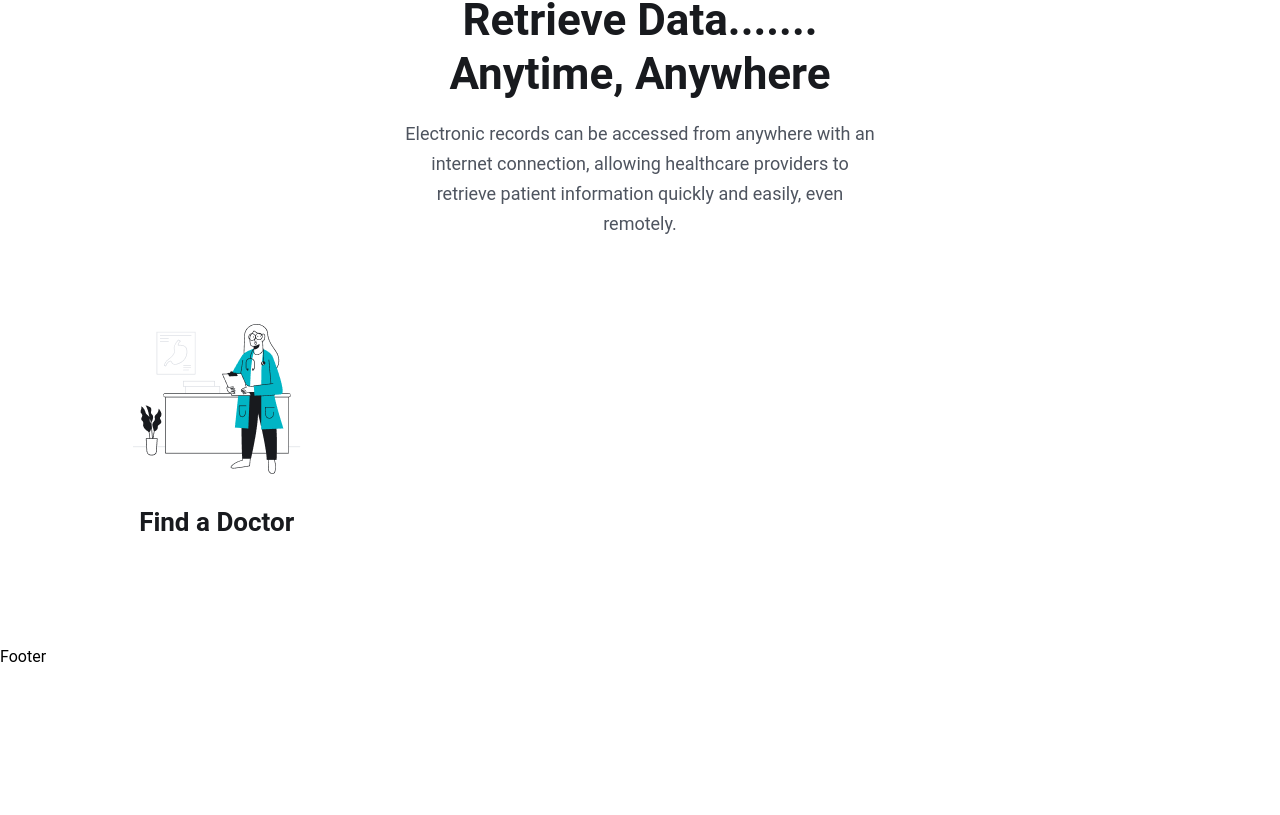
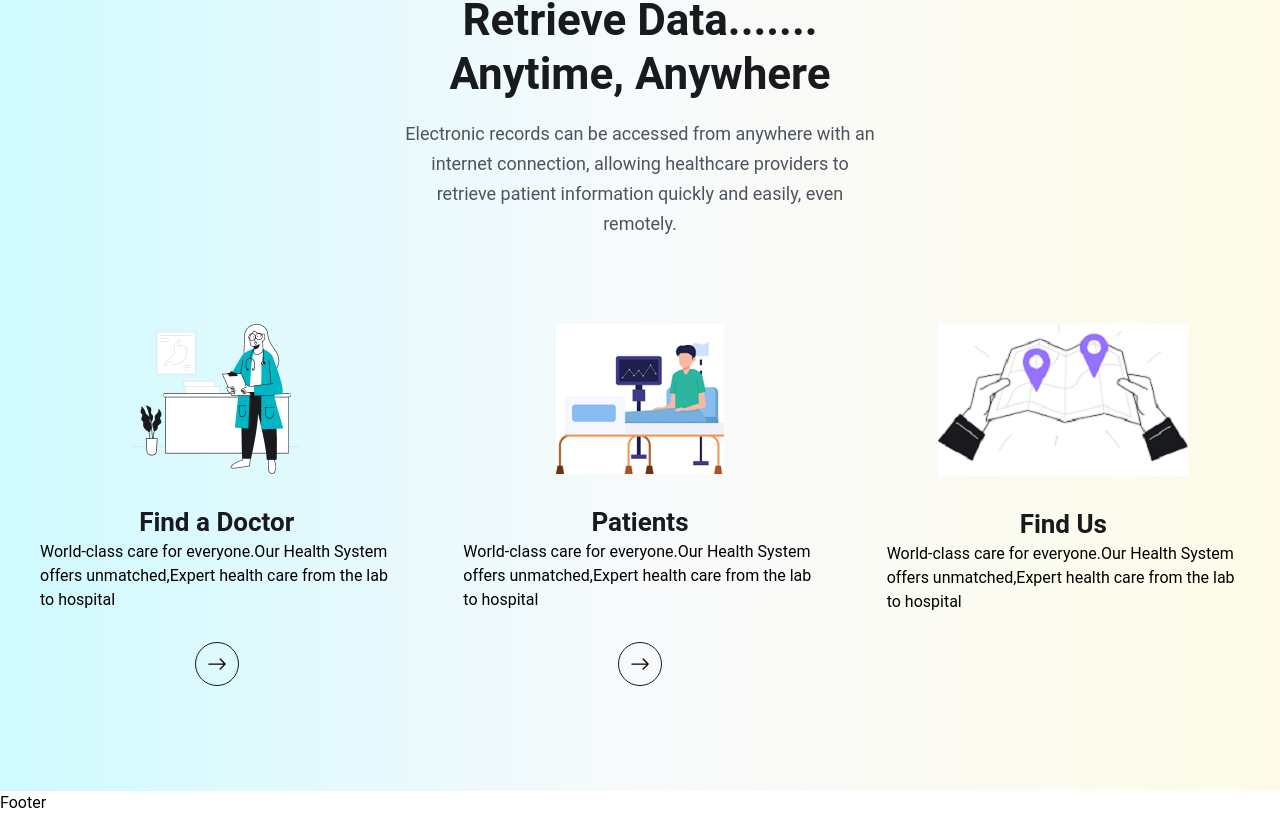
Before and after one commit to THARUG99/DEV, a React (Vite) app in the folder frontend/: page / in a window 1280 px wide. Shown: the part 819-1634 px from the top of the page. Before the commit the page ends 1488 px from the top, so only its background shows below. Built offline with nearby package versions, Linux system fonts and the light colour scheme.

Commit message:
home build

```diff
--- a/frontend/src/index.css
+++ b/frontend/src/index.css
@@ -33,6 +33,9 @@
     .hero__section{
         @apply bg-gradient-to-r from-cyan-100 via-slate-50 to-yellow-50 ;
     }
+    .body__sec{
+        @apply bg-gradient-to-r from-cyan-100 via-slate-50 to-yellow-50 ;
+    }
 }
 
 
--- a/frontend/src/pages/Home.jsx
+++ b/frontend/src/pages/Home.jsx
@@ -1,6 +1,11 @@
 import React from 'react'
 import heroimg1 from '../assets/images/heroimg1.png'
 import vec1 from '../assets/images/vec1.png'
+import vec2 from '../assets/images/vec2.png'
+import vec3 from '../assets/images/vec3.png'
+
+import { Link } from 'react-router-dom'
+import { BsArrowRight } from 'react-icons/bs'
 
 const Home = () => {
   return <>
@@ -73,7 +78,7 @@ const Home = () => {
   </section>
   {/*-------------- Hero Section End--------------------*/}
 
-  <section>
+  <section className='body__sec'>
     <div className="container">
       <div className='lg:w-[470px] mx-auto'>
         <h2 className='heading text-center'>
@@ -91,6 +96,37 @@ const Home = () => {
         </div>
         <div className='mt-[30px]'>
           <h2 className='text-[26px] leading-9 text-headingColor font-[700] text-center'>Find a Doctor</h2>
+          <p>World-class care for everyone.Our Health System offers unmatched,Expert health care from the lab to hospital</p>
+
+          <Link to='/doctors' className='w-[44px] h-[44px] rounded-full border border-solid border-[#181A1E] mt-[30px] mx-auto flex items-center justify-center group hover:bg-primaryColor hover '>
+            <BsArrowRight className='group-hover:text-white w-6 h-5'/>
+          </Link>
+        </div>
+      </div>
+
+      <div className="py-[30px] px-5 ">
+        <div className='flex items-center justify-center'>
+          <img src={vec3} alt="" />
+        </div>
+        <div className='mt-[30px]'>
+          <h2 className='text-[26px] leading-9 text-headingColor font-[700] text-center'>Patients</h2>
+          <p>World-class care for everyone.Our Health System offers unmatched,Expert health care from the lab to hospital</p>
+
+          <Link to='/patients' className='w-[44px] h-[44px] rounded-full border border-solid border-[#181A1E] mt-[30px] mx-auto flex items-center justify-center group hover:bg-primaryColor hover '>
+            <BsArrowRight className='group-hover:text-white w-6 h-5'/>
+          </Link>
+        </div>
+      </div>
+
+      <div className="py-[30px] px-5 ">
+        <div className='flex items-center justify-center'>
+          <img src={vec2} alt="" />
+        </div>
+        <div className='mt-[30px]'>
+          <h2 className='text-[26px] leading-9 text-headingColor font-[700] text-center'>Find Us</h2>
+          <p>World-class care for everyone.Our Health System offers unmatched,Expert health care from the lab to hospital</p>
+
+
         </div>
       </div>
 
```
Also changed, not shown: frontend/src/assets/images/vec2.png (added), frontend/src/assets/images/vec3.png (added).
